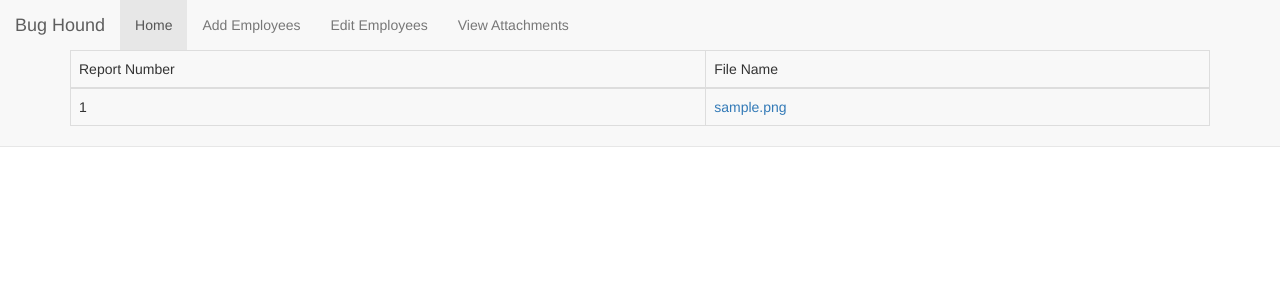
After one commit to ischenck/BugTracking, a Flask app: page /attachments in a window 1280 px wide. The commit adds this page. Shown: the top 300 px of the page. Run offline with Flask 2, Linux system fonts and the light colour scheme; tables that the repository leaves empty hold one stand-in row (values such as "Sample post"); some libraries are stand-ins or nearby versions.

Commit message:
added display txt and jpg from attachments

```diff
--- a/flask/app/__init__.py
+++ b/flask/app/__init__.py
@@ -2,6 +2,7 @@
 from flask import Flask
 from config import Config
 from flask_bootstrap import Bootstrap
+
 app = Flask(__name__)
 Bootstrap(app)
 
--- a/flask/app/routes.py
+++ b/flask/app/routes.py
@@ -3,7 +3,9 @@ from app import app
 from app.forms import EditForm, RegisterForm
 from flaskext.mysql import MySQL
 from functools import wraps
-
+import os
+import base64
+#from utils import *
 mysql = MySQL()
 
 # MySQL configurations
@@ -151,24 +153,104 @@ def upload():
     #form = RegisterForm(request.form)
     if request.method == 'POST':
       f = request.files['inputFile']
-      f.save(f.filename)
+      f.save(os.path.join('temp_file/',f.filename))
+
       con = mysql.connect()
       cursor = con.cursor()
-
       newUpload = (
                 str('1'),
                 str(f.filename),
-                read_file(f.filename)
+                read_file(os.path.join('temp_file/',f.filename))
                 )
 
       sql = "INSERT INTO Attachment (reportId, fileName, file) VALUES (%s, %s, %s)"
-      cursor.execute(sql, newUpload)
-      con.commit()
-      flash('New employee added.')
+
+      try:
+          cursor.execute(sql, newUpload)
+          con.commit()
+          flash('New employee added.')
+      except Exception as e:
+          flash("Problem inserting into db: " + str(e))
+          os.remove(os.path.join('temp_file/',f.filename))
+          con.close()
+          return redirect(url_for('upload'))
+
+      #clean file
+      os.remove(os.path.join('temp_file/',f.filename))
+      con.close()
       return redirect(url_for('index'))
+
     else: flash('nothing')
     return render_template('upload.html')
 
+'''
+Select all from the attachment table and place
+results in a table in attachments.html.
+'''
+@app.route('/attachments')
+def attachments():
+    cursor = mysql.connect().cursor()
+    sql = "select * from Attachment"
+    try:
+        cursor.execute(sql)
+        results = cursor.fetchall()
+    except Exception as e:
+        flash("Problem getting files: " + str(e))
+    return render_template('attachments.html', results=results)
+
+'''
+When a file gets selected in attachments.html
+the <report> number and the <file> name are passed here.
+Then, this function selects that specific file and
+renders it in view_attachment.html.
+'''
+@app.route('/showFile/<report>/<file>')
+def showFile(report,file):
+    cursor = mysql.connect().cursor()
+
+    sql = "select * from Attachment where reportId=%s and fileName=%s"
+    selectAttachment = (
+                str(report),
+                str(file))
+    res = list()
+    try:
+        cursor.execute(sql,selectAttachment)
+        results = cursor.fetchall()
+    except Exception as e:
+        flash("Problem getting files: " + str(e))
+
+    #results should only return 1 item in [0]
+    #where [0][1] is the file name and [0][2] is the binary file
+    write_file(results[0][2],results[0][1])
+    res.append(results[0][1])
+    file_ = results[0][1]
+
+    if results[0][1].lower().endswith(('.png', '.jpg', '.jpeg', '.gif')):
+#        res.append(base64.decodestring(results[0][2]))
+        res.append(results[0][1])
+    else:
+        path = 'app/static/'+file_
+        text = open(path, 'r+')
+        res.append(text.read())
+        text.close()
+
+#    res.append(os.path.join('temp_file/',results[0][1]))
+
+    return render_template('view_attachment.html', res=res, results=results)
+
+
+
+'''
+helper functions to read and write files
+'''
+def write_file(data, filename):
+    # Convert binary data to proper format and write it on Hard Disk
+    flname = 'app/static/'+filename
+    with open(flname, 'wb') as f:
+        f.write(data)
+
+
+#read the file to input to db
 def read_file(filename):
     print(filename)
     with open(filename, 'rb') as f:
--- /dev/null
+++ b/flask/app/templates/attachments.html
@@ -0,0 +1,33 @@
+
+
+{% extends "base.html" %}
+
+{% block content %}
+
+
+
+
+<div class="container">
+<table class="table table-bordered">
+    <thead>
+        <tr>
+        <td>Report Number</td>
+        <td>File Name</td>
+        </tr>
+    </thead>
+    <tbody>
+{% for row in results %}
+
+    <tr>
+        <td>{{ row[0] }}</td>
+        <td><a href="{{ url_for('showFile', report=row[0],file=row[1]) }}">{{row[1]}}</a></td>
+
+    </tr>
+
+{% endfor %}
+    </tbody>
+</table>
+</div>
+
+
+{% endblock %}
--- a/flask/app/templates/base.html
+++ b/flask/app/templates/base.html
@@ -23,8 +23,8 @@
 
         <li class="active"><a href="{{ url_for('index') }}">Home<span class="sr-only">(current)</span></a></li>
         <li><a href="{{ url_for('register') }}">Add Employees</a></li>
-        <li> <a href="{{ url_for('select') }}">Edit Employees</a>
-        </li>
+        <li> <a href="{{ url_for('select') }}">Edit Employees</a></li>
+        <li><a href="{{url_for('attachments')}}">View Attachments</a></li>
       </ul>
     </div><!-- /.navbar-collapse -->
   </div><!-- /.container-fluid -->
```
Also changed, not shown: flask/app/templates/view_attachment.html (added, +37 -0 lines), flask/app/utils.py (added, +19 -0 lines), flask/commands.txt (added).
